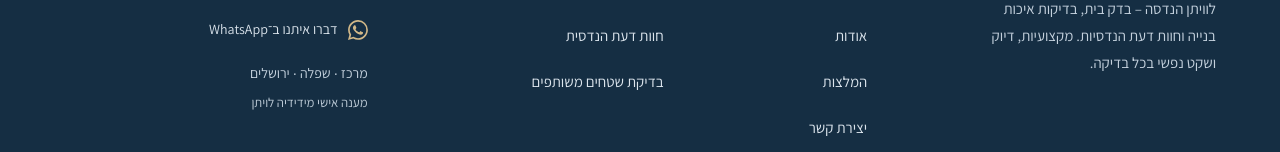
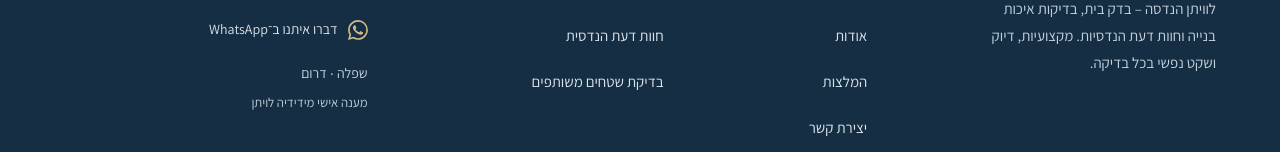
Before and after one commit to levitan-engineering/Levitan-Engineering, a Next.js app: page / in a window 1280 px wide. Shown: the part 6585-6737 px from the top of the page. Built offline with nearby package versions, Linux system fonts and the light colour scheme.

Commit message:
Update footer service areas to Shfela and South

```diff
--- a/app/site-footer.tsx
+++ b/app/site-footer.tsx
@@ -60,7 +60,7 @@ export default function SiteFooter() {
           <a className="footer-premium-phone" href={`tel:${BUSINESS.telephone}`}><ContactIcon type="phone" /><bdi>{BUSINESS.displayPhone}</bdi></a>
           <a className="footer-premium-email" href={`mailto:${BUSINESS.email}`}><ContactIcon type="email" /><bdi>{BUSINESS.email}</bdi></a>
           <a className="footer-direct-whatsapp" href={whatsappLink()} target="_blank" rel="noreferrer"><WhatsAppIcon /><span>דברו איתנו ב־WhatsApp</span></a>
-          <p>מרכז · שפלה · ירושלים</p><small>מענה אישי מידידיה לויתן</small>
+          <p>שפלה · דרום</p><small>מענה אישי מידידיה לויתן</small>
         </div>
       </div>
       <div className="footer-premium-bottom"><span>© 2026 לוויתן הנדסה. כל הזכויות שמורות.</span><a href="#top">חזרה למעלה <span aria-hidden="true">↑</span></a></div>
```
